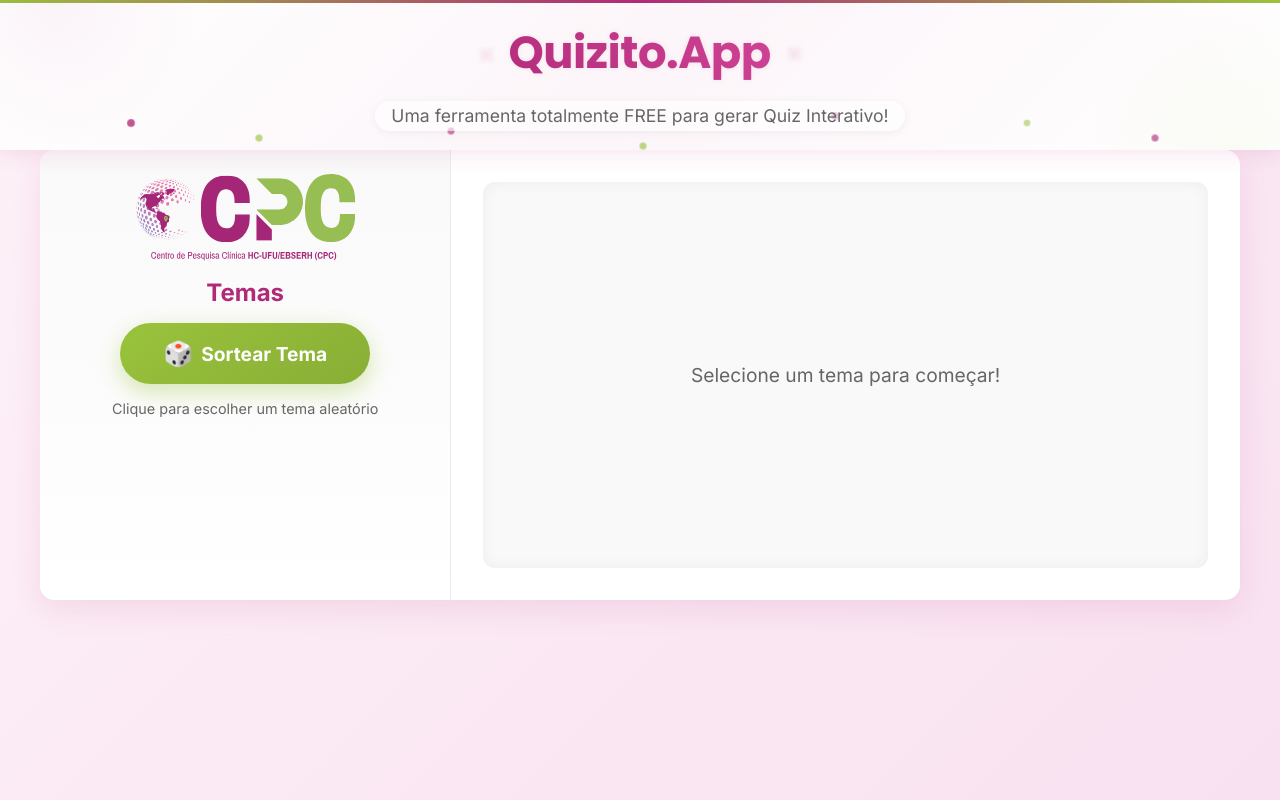
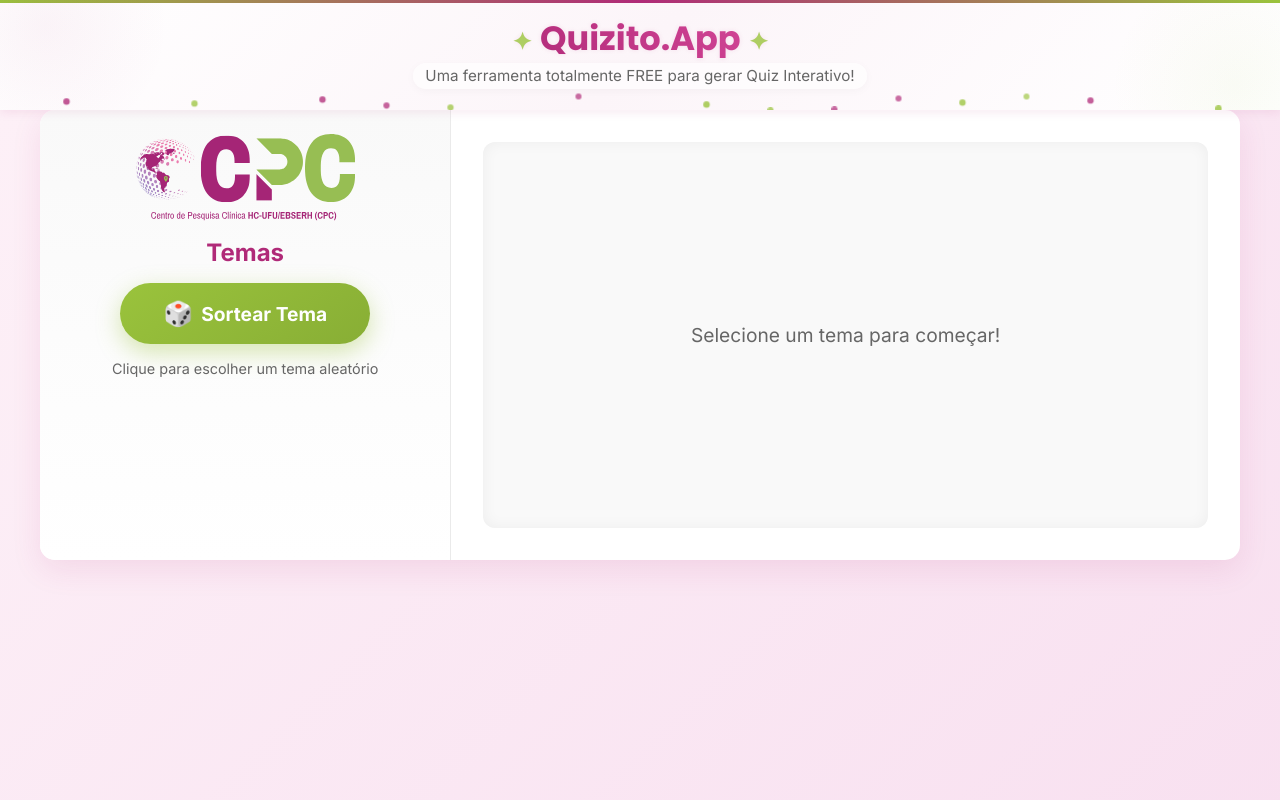
Before and after one commit to franciscodnlneto/quiz, a Next.js app: page / in a window 1280 px wide. Shown: the top 800 px of the page. Built offline with nearby package versions, Linux system fonts and the light colour scheme.

Commit message:
atualizado header

```diff
--- a/app/globals.css
+++ b/app/globals.css
@@ -1,8 +1,8 @@
 :root {
-  --primary-color: #B02A78; /* Magenta/roxo do CPC */
-  --secondary-color: #9AC33C; /* Verde lima do CPC */
+  --primary-color: #B02A78;
+  --secondary-color: #9AC33C;
   --error-color: #F44336;
-  --background-color: #fdf0f7; /* Fundo com tom suave de rosa/magenta */
+  --background-color: #fdf0f7;
   --text-color: #333333;
   --border-color: #eaeaea;
 }
@@ -33,18 +33,18 @@
   font-family: inherit;
 }
 
-/* Animated Header Styles */
 .main-header {
   background: linear-gradient(135deg, #fff 0%, #fcf5f9 50%, #fff 100%);
   color: var(--primary-color);
-  padding: 1.2rem 1rem;
+  padding: 0.6rem 1rem;
   text-align: center;
-  box-shadow: 0 4px 20px rgba(176, 42, 120, 0.12);
+  box-shadow: 0 2px 10px rgba(176, 42, 120, 0.1);
   display: flex;
   justify-content: center;
   align-items: center;
   position: relative;
   overflow: hidden;
+  min-height: 110px;
 }
 
 .main-header::before {
@@ -68,23 +68,16 @@
 }
 
 .app-title {
-  font-size: 2.8rem;
+  font-size: 2.1rem;
   font-weight: 700;
-  color: var(--primary-color);
-  text-shadow: 3px 3px 6px rgba(176, 42, 120, 0.15);
-  margin-bottom: 0.4rem;
+  margin: 0;
   font-family: 'Poppins', sans-serif;
-  letter-spacing: -0.5px;
-  position: relative;
-  display: inline-block;
   background-image: linear-gradient(45deg, var(--primary-color), #d84b9c);
-  background-size: 100%;
   background-clip: text;
   -webkit-background-clip: text;
-  -moz-background-clip: text;
-  -webkit-text-fill-color: transparent;
-  -moz-text-fill-color: transparent;
+  color: transparent;
   animation: titlePulse 3s ease-in-out infinite alternate;
+  line-height: 1.1;
 }
 
 @keyframes titlePulse {
@@ -99,22 +92,20 @@
 }
 
 .app-subtitle {
-  font-size: 1.1rem;
+  font-size: 0.95rem;
   color: #666;
-  max-width: 80%;
-  margin-top: 0.5rem;
-  position: relative;
-  padding: 0.3rem 1rem;
+  margin-top: 0.3rem;
+  padding: 0.2rem 0.8rem;
   background-color: rgba(255, 255, 255, 0.6);
   border-radius: 20px;
-  box-shadow: 0 2px 10px rgba(0, 0, 0, 0.05);
-  animation: subtitleSlide 0.8s ease-out;
+  box-shadow: 0 2px 10px rgba(0, 0, 0, 0.03);
+  animation: subtitleSlide 0.6s ease-out;
 }
 
 @keyframes subtitleSlide {
   0% {
     opacity: 0;
-    transform: translateY(10px);
+    transform: translateY(6px);
   }
   100% {
     opacity: 1;
@@ -122,133 +113,77 @@
   }
 }
 
-/* Add decorative elements */
 .title-decoration {
-  display: inline-block;
-  margin: 0 12px;
+  margin: 0 8px;
+  font-size: 1.5rem;
   color: var(--secondary-color);
-  font-size: 1.8rem;
-  vertical-align: middle;
+  animation: decorationSpin 5s linear infinite;
   opacity: 0.8;
-  animation: decorationSpin 5s linear infinite;
-}
-
-.title-decoration.left {
-  animation-direction: normal;
-}
-
-.title-decoration.right {
-  animation-direction: reverse;
 }
 
 @keyframes decorationSpin {
-  from {
-    transform: rotate(0deg);
-  }
-  to {
-    transform: rotate(360deg);
-  }
+  from { transform: rotate(0deg); }
+  to { transform: rotate(360deg); }
 }
 
-/* Background decorative element */
 .header-bg-decoration {
   position: absolute;
-  width: 300px;
-  height: 300px;
+  width: 250px;
+  height: 250px;
   border-radius: 50%;
-  background: radial-gradient(circle, rgba(176, 42, 120, 0.05) 0%, rgba(176, 42, 120, 0) 70%);
+  background: radial-gradient(circle, rgba(176, 42, 120, 0.05) 0%, transparent 70%);
   z-index: 1;
   pointer-events: none;
 }
 
 .header-bg-decoration.left {
-  top: -150px;
-  left: -100px;
+  top: -100px;
+  left: -80px;
 }
 
 .header-bg-decoration.right {
-  bottom: -150px;
-  right: -100px;
-  background: radial-gradient(circle, rgba(154, 195, 60, 0.05) 0%, rgba(154, 195, 60, 0) 70%);
+  bottom: -100px;
+  right: -80px;
+  background: radial-gradient(circle, rgba(154, 195, 60, 0.05) 0%, transparent 70%);
 }
 
-/* Floating dots decoration */
 .floating-dots {
   position: absolute;
   width: 100%;
   height: 100%;
   top: 0;
   left: 0;
+  z-index: 1;
   overflow: hidden;
-  z-index: 1;
   pointer-events: none;
 }
 
 .dot {
   position: absolute;
-  width: 6px;
-  height: 6px;
+  width: 5px;
+  height: 5px;
   border-radius: 50%;
   opacity: 0.4;
   animation: floatUp 15s infinite ease-in-out;
 }
 
-.dot.primary {
-  background-color: var(--primary-color);
-}
+.dot.primary { background-color: var(--primary-color); }
+.dot.secondary { background-color: var(--secondary-color); }
 
-.dot.secondary {
-  background-color: var(--secondary-color);
-}
-
-.dot:nth-child(1) {
-  left: 10%;
-  top: 80%;
-  animation-duration: 13s;
-  animation-delay: 0s;
-}
-
-.dot:nth-child(2) {
-  left: 20%;
-  top: 90%;
-  animation-duration: 16s;
-  animation-delay: 1s;
-}
-
-.dot:nth-child(3) {
-  left: 35%;
-  top: 85%;
-  animation-duration: 14s;
-  animation-delay: 2s;
-}
-
-.dot:nth-child(4) {
-  left: 50%;
-  top: 95%;
-  animation-duration: 18s;
-  animation-delay: 0.5s;
-}
-
-.dot:nth-child(5) {
-  left: 65%;
-  top: 75%;
-  animation-duration: 12s;
-  animation-delay: 1.5s;
-}
-
-.dot:nth-child(6) {
-  left: 80%;
-  top: 80%;
-  animation-duration: 15s;
-  animation-delay: 2.5s;
-}
-
-.dot:nth-child(7) {
-  left: 90%;
-  top: 90%;
-  animation-duration: 17s;
-  animation-delay: 1s;
-}
+.dot:nth-child(1) { left: 5%; top: 90%; animation-duration: 13s; }
+.dot:nth-child(2) { left: 15%; top: 92%; animation-duration: 15s; }
+.dot:nth-child(3) { left: 25%; top: 88%; animation-duration: 14s; }
+.dot:nth-child(4) { left: 35%; top: 95%; animation-duration: 16s; }
+.dot:nth-child(5) { left: 45%; top: 85%; animation-duration: 18s; }
+.dot:nth-child(6) { left: 55%; top: 93%; animation-duration: 12s; }
+.dot:nth-child(7) { left: 65%; top: 97%; animation-duration: 17s; }
+.dot:nth-child(8) { left: 75%; top: 91%; animation-duration: 14s; }
+.dot:nth-child(9) { left: 85%; top: 89%; animation-duration: 15s; }
+.dot:nth-child(10) { left: 95%; top: 96%; animation-duration: 13s; }
+.dot:nth-child(11) { left: 30%; top: 94%; animation-duration: 16s; }
+.dot:nth-child(12) { left: 60%; top: 98%; animation-duration: 15s; }
+.dot:nth-child(13) { left: 70%; top: 87%; animation-duration: 18s; }
+.dot:nth-child(14) { left: 80%; top: 85%; animation-duration: 19s; }
 
 @keyframes floatUp {
   0% {
@@ -256,8 +191,8 @@
     opacity: 0.4;
   }
   50% {
+    transform: scale(1.3);
     opacity: 0.8;
-    transform: scale(1.3);
   }
   100% {
     transform: translateY(-100vh) scale(0.5);
--- a/app/layout.tsx
+++ b/app/layout.tsx
@@ -39,14 +39,11 @@
 
           {/* Floating dots animation */}
           <div className="floating-dots">
-            <div className="dot primary"></div>
-            <div className="dot secondary"></div>
-            <div className="dot primary"></div>
-            <div className="dot secondary"></div>
-            <div className="dot primary"></div>
-            <div className="dot secondary"></div>
-            <div className="dot primary"></div>
-          </div>
+  {Array.from({ length: 14 }).map((_, i) => (
+    <div key={i} className={`dot ${i % 2 === 0 ? 'primary' : 'secondary'}`}></div>
+  ))}
+</div>
+
 
           <div className="header-container">
             <h1 className="app-title">
```
